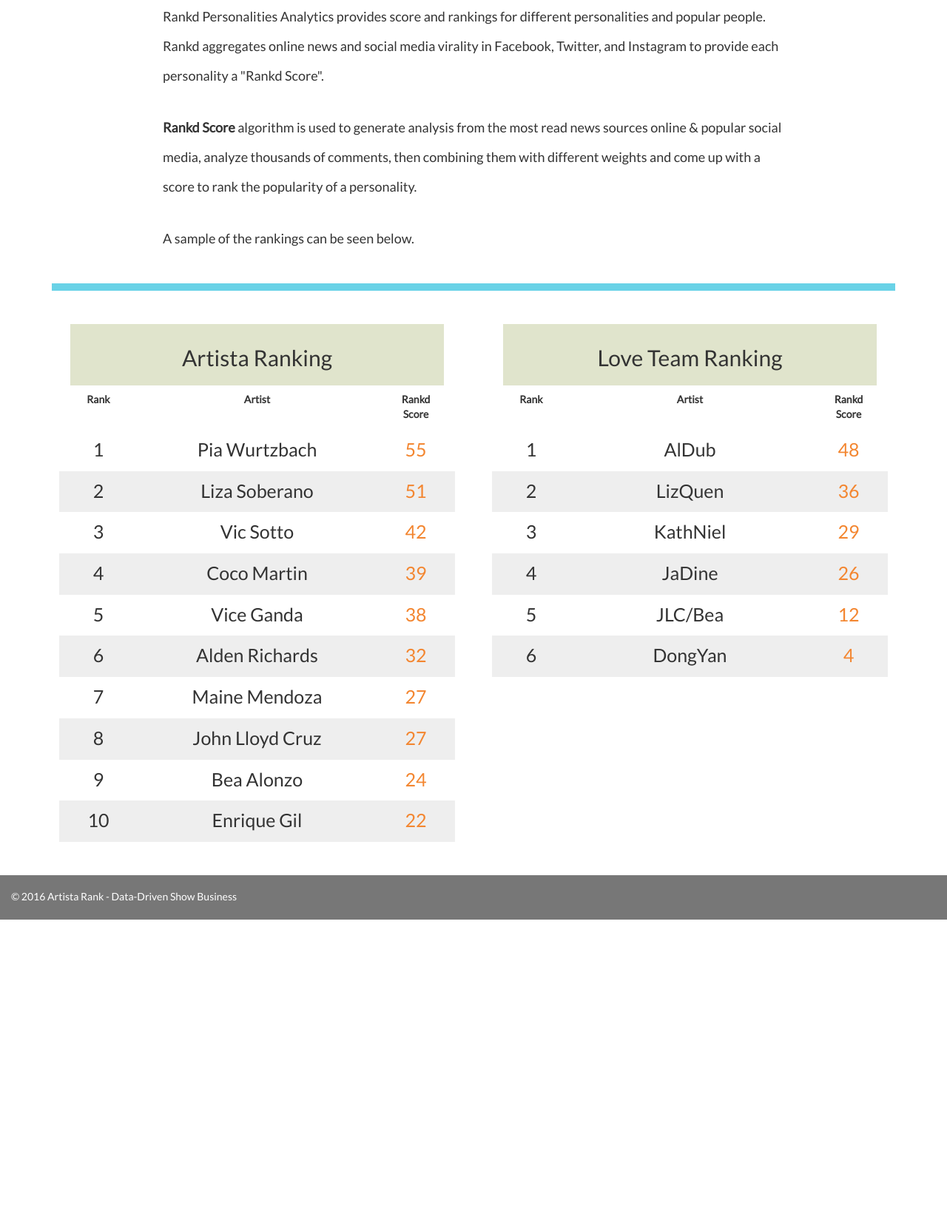
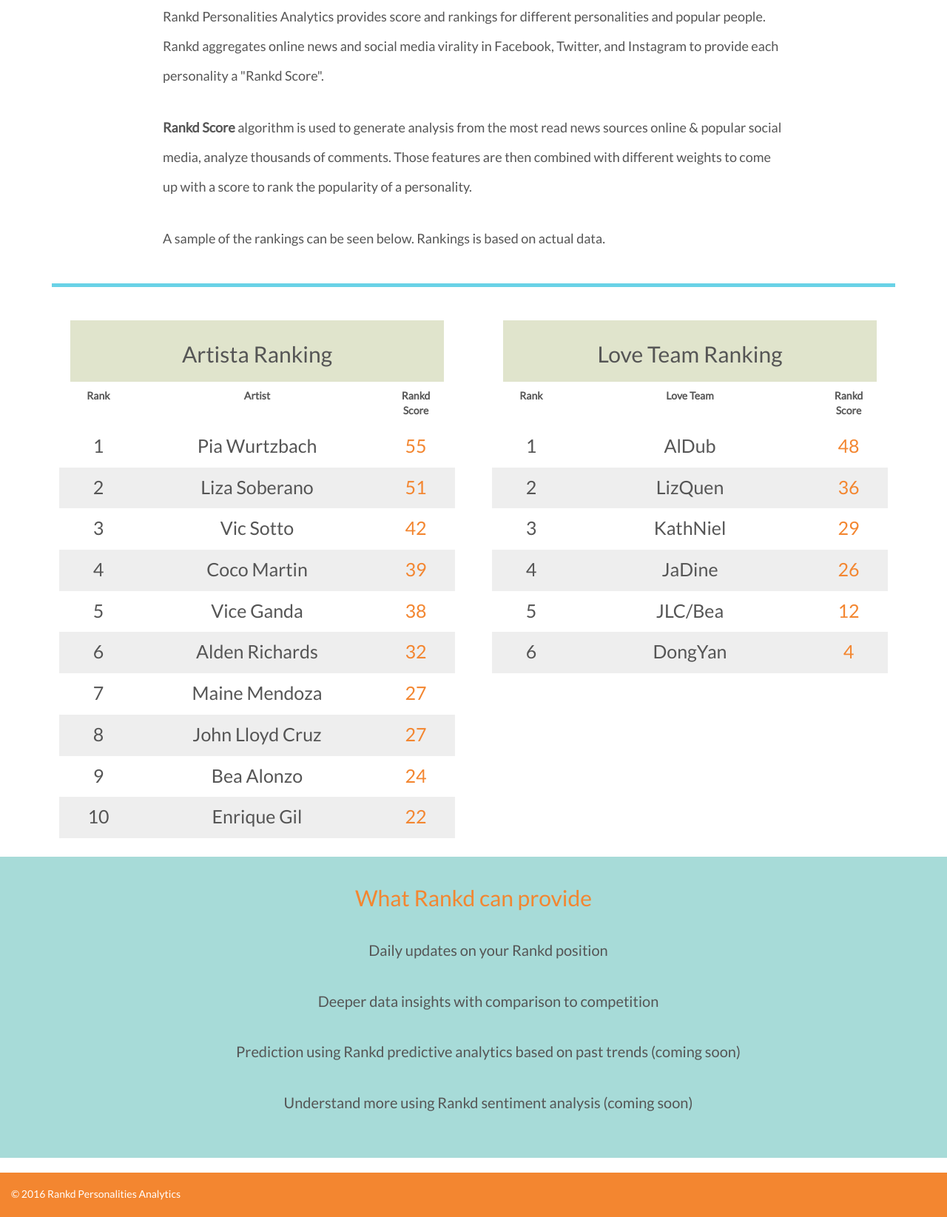
Before and after one commit to MojoJolo/artista_rank_ui, a plain HTML site: page index.html in a window 1280 px wide. Shown: the part 810-2455 px from the top of the page at 74% size. Before the commit the page ends 2053 px from the top, so only its background shows below. Drawn offline with Linux system fonts and the light colour scheme.

Commit message:
improved the page

```diff
--- a/index.html
+++ b/index.html
@@ -7,7 +7,7 @@
 
     <style type="text/css">
         #jumbo {
-            background: linear-gradient(rgba(105,210,231, 0.6), rgba(105,210,231, 0.6)),
+            background: linear-gradient(rgba(105,210,231, 0.4), rgba(105,210,231, 0.4)),
                 url('assets/img/header.jpg') no-repeat center;
             background-size: cover;
             height: 700px;
@@ -37,8 +37,8 @@
             margin-top: 100px;
             margin-bottom: 100px;
             padding: 50px;
-            text-shadow: 1px 1px #333;
-            border: 20px solid white;
+            text-shadow: 2px 2px 2px #333;
+            /*border: 20px solid white;*/
         }
 
         .artist-name, .artist-rank, .artist-score {
@@ -51,7 +51,7 @@
 
         .read-more {
             color: #F38630;
-            text-shadow: 1px 1px #333;
+            text-shadow: 2px 2px 2px #333;
         }
 
         .artista-box {
@@ -66,6 +66,7 @@
         .ranking-box {
             padding: 25px;
             margin-top: 20px;
+            color: #555;
         }
 
         .ranking-header {
@@ -78,7 +79,7 @@
         }
 
         footer {
-            background-color: #777;
+            background-color: #F38630;
             padding: 20px;
             margin-top: 20px;
             color: white;
@@ -90,12 +91,33 @@
             padding-left: 150px;
             padding-right: 150px;
             font-size: 18px;
-            border-bottom: 10px solid #69D2E7;
+            border-bottom: 5px solid #69D2E7;
+            color: #555;
         }
 
         #short_description p {
             margin-bottom: 30px;
             line-height: 40px;
+        }
+
+        .offer-section {
+            background-color: #A7DBD8;
+        }
+
+        .offer-box {
+            padding: 20px;
+            color: #F38630;
+        }
+
+        .offer-box ul {
+            font-size: 20px;
+            list-style-type: none;
+            color: #555;
+        }
+
+        .offer-box ul > li {
+            margin-top: 40px;
+            margin-bottom: 40px;
         }
     </style>
 </head>
@@ -110,15 +132,15 @@
             <div class="row">
                 <div class="col-xs-12 text-center">
                     <div id="landing_content">
-                        <h2>One liner pitch here</h2>
-                        <h3>Secondary pitch here</h3>
+                        <h2>Analytics for personalities and popular people.</h2>
+                        <h3>Scores and rankings based on news and social media</h3>
                     </div>
                 </div>
             </div>
             <div class="row">
                 <div class="col-xs-12 text-center read-more">
                     <h4>READ MORE</h4>
-                    <i class="fa fa-arrow-down fa-5x"></i>
+                    <i class="fa fa-chevron-circle-down fa-5x"></i>
                 </div>
             </div>
         </div>
@@ -131,9 +153,9 @@
                     <h2 style="color: #FA6900;">Rankd Personalities Analytics</h2>
                     <p>Rankd Personalities Analytics provides score and rankings for different personalities and popular people. Rankd aggregates online news and social media virality in Facebook, Twitter, and Instagram to provide each personality a "Rankd Score".</p>
 
-                    <p><strong>Rankd Score</strong> algorithm is used to generate analysis from the most read news sources online &amp; popular social media, analyze thousands of comments, then combining them with different weights and come up with a score to rank the popularity of a personality.</p>
+                    <p><strong>Rankd Score</strong> algorithm is used to generate analysis from the most read news sources online &amp; popular social media, analyze thousands of comments. Those features are then combined with different weights to come up with a score to rank the popularity of a personality.</p>
 
-                    <p>A sample of the rankings can be seen below.</p>
+                    <p>A sample of the rankings can be seen below. Rankings is based on actual data.</p>
                 </div>
             </div>
         </div>
@@ -329,7 +351,7 @@
                                         <strong>Rank</strong>
                                     </div>
                                     <div class="col-xs-8">
-                                        <strong>Artist</strong>
+                                        <strong>Love Team</strong>
                                     </div>
                                     <div class="col-xs-2">
                                         <strong>Rankd Score</strong>
@@ -433,10 +455,28 @@
         </div>
     </div>
 
+    <div class="container-fluid offer-section">
+        <div class="container">
+            <div class="row">
+                <div class="col-xs-12 text-center">
+                    <div class="offer-box">
+                        <h2>What Rankd can provide</h2>
+                        <ul>
+                            <li>Daily updates on your Rankd position</li>
+                            <li>Deeper data insights with comparison to competition</li>
+                            <li>Prediction using Rankd predictive analytics based on past trends (coming soon)</li>
+                            <li>Understand more using Rankd sentiment analysis (coming soon)</li>
+                        </ul>
+                    </div>
+                </div>
+            </div>
+        </div>
+    </div>
+
     <div class="container-fluid">
         <div class="row">
             <footer class="col-xs-12">
-                &copy; 2016 Artista Rank - Data-Driven Show Business
+                &copy; 2016 Rankd Personalities Analytics
             </footer>
         </div>
     </div>
```
Also changed, not shown: assets/img/header.jpg, 1 other file.
